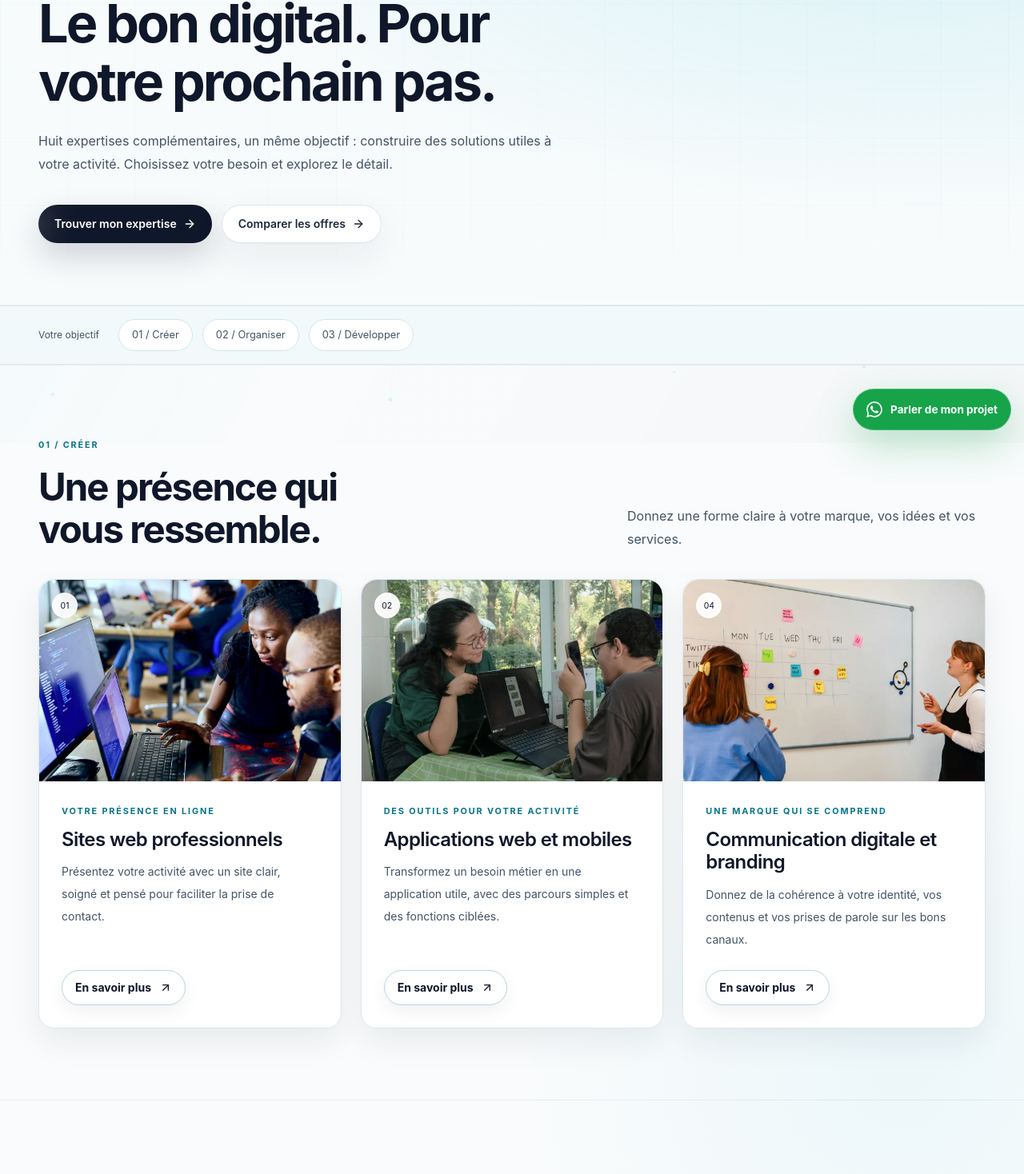
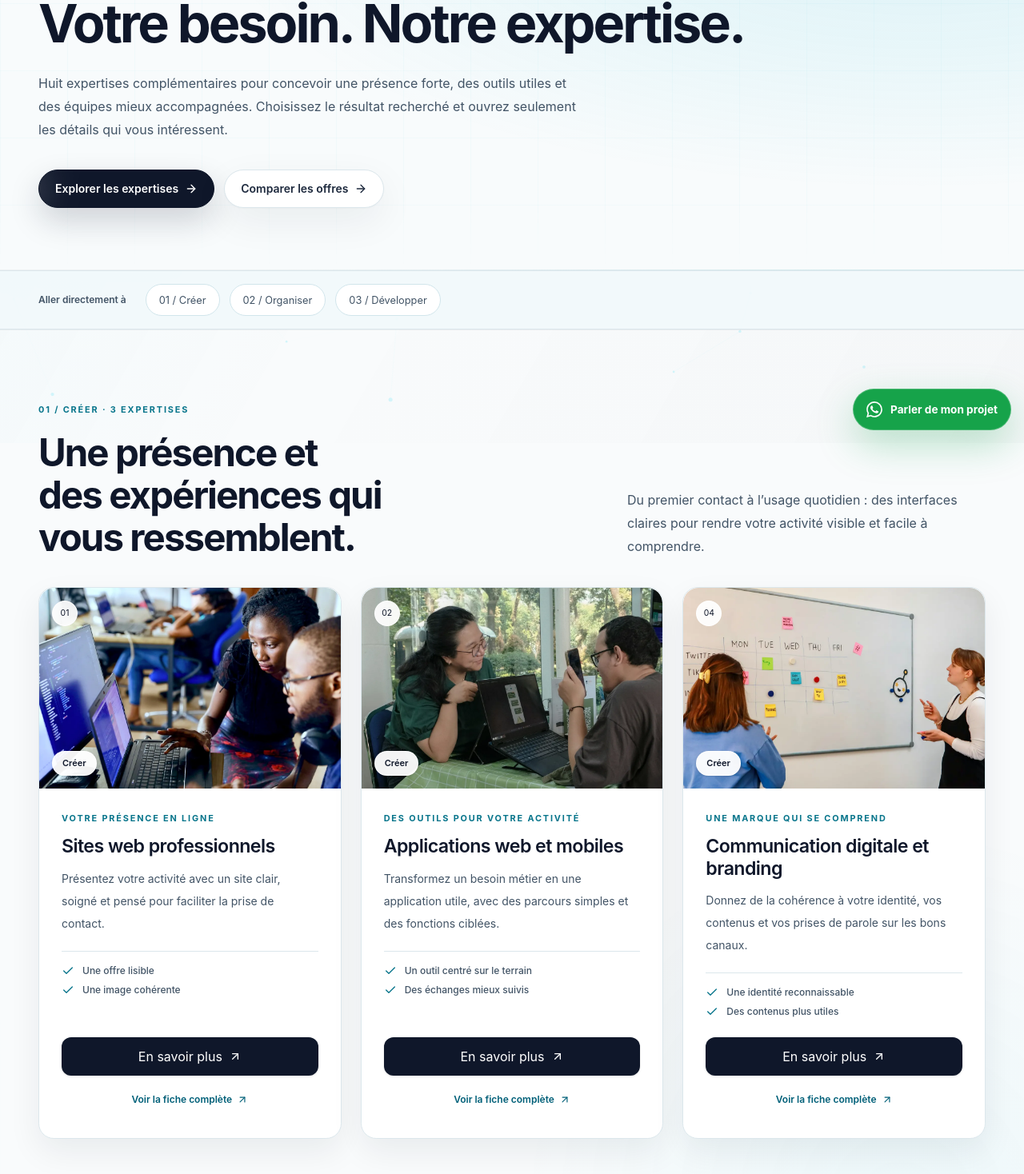
Before and after one commit to Abdoulayeds/siteweb-neuralis, a Next.js app: page /services in a window 1280 px wide. Shown: the part 246-1714 px from the top of the page at 80% size. Built offline with nearby package versions, Linux system fonts and the light colour scheme.

Commit message:
feat: improve service presentation and visible actions GREEN

```diff
--- a/src/app/services/page.tsx
+++ b/src/app/services/page.tsx
@@ -11,19 +11,19 @@ export const metadata: Metadata = {
 };
 
 const groups = [
-  { category: "Créer", id: "creer", number: "01", title: "Une présence qui vous ressemble.", text: "Donnez une forme claire à votre marque, vos idées et vos services." },
-  { category: "Organiser", id: "organiser", number: "02", title: "Des outils qui simplifient le quotidien.", text: "Reliez vos équipes, vos informations et vos processus." },
-  { category: "Développer", id: "developper", number: "03", title: "Les compétences pour aller plus loin.", text: "Prenez du recul, définissez vos priorités et faites progresser vos équipes." },
+  { category: "Créer", id: "creer", number: "01", title: "Une présence et des expériences qui vous ressemblent.", text: "Du premier contact à l’usage quotidien : des interfaces claires pour rendre votre activité visible et facile à comprendre." },
+  { category: "Organiser", id: "organiser", number: "02", title: "Des outils qui rendent le travail plus simple.", text: "Rassemblez les bonnes informations, fluidifiez les opérations et donnez à vos équipes une vision partagée." },
+  { category: "Développer", id: "developper", number: "03", title: "Les compétences pour avancer avec confiance.", text: "Identifiez les prochaines étapes et accompagnez vos équipes dans l’adoption de nouveaux outils." },
 ];
 
 export default function ServicesPage() {
   return <>
-    <PageHero eyebrow="Nos expertises" title="Le bon digital. Pour votre prochain pas." description="Huit expertises complémentaires, un même objectif : construire des solutions utiles à votre activité. Choisissez votre besoin et explorez le détail." primaryLabel="Trouver mon expertise" primaryHref="#expertises" secondaryLabel="Comparer les offres" secondaryHref="/offres" />
-    <nav className="section-nav" aria-label="Parcourir les expertises"><div className="studio-container flex flex-wrap items-center gap-3"><span className="mr-3 text-xs text-slate-400">Votre objectif</span>{groups.map(group => <a key={group.id} href={`#${group.id}`}>{group.number} / {group.category}</a>)}</div></nav>
+    <PageHero eyebrow="Nos expertises" title="Votre besoin. Notre expertise." description="Huit expertises complémentaires pour concevoir une présence forte, des outils utiles et des équipes mieux accompagnées. Choisissez le résultat recherché et ouvrez seulement les détails qui vous intéressent." primaryLabel="Explorer les expertises" primaryHref="#expertises" secondaryLabel="Comparer les offres" secondaryHref="/offres" />
+    <nav className="section-nav" aria-label="Parcourir les expertises"><div className="studio-container flex flex-wrap items-center gap-3"><span className="mr-3 text-xs font-semibold text-slate-700">Aller directement à</span>{groups.map(group => <a key={group.id} href={`#${group.id}`}>{group.number} / {group.category}</a>)}</div></nav>
     <div id="expertises">
-      {groups.map(group => <section id={group.id} key={group.id} className="studio-section scroll-mt-28"><div className="studio-container">
-        <div className="mb-9 grid gap-4 md:grid-cols-[1.2fr_0.8fr] md:items-end"><div><p className="studio-kicker">{group.number} / {group.category}</p><h2 className="studio-heading mt-4">{group.title}</h2></div><p className="studio-copy max-w-md md:justify-self-end">{group.text}</p></div>
-        <div className="grid gap-6 md:grid-cols-2 lg:grid-cols-3">{serviceCatalog.filter(service => service.category === group.category).map(service => <VisualServiceCard key={service.id} service={service} index={serviceCatalog.indexOf(service)} />)}</div>
+      {groups.map((group, index) => <section id={group.id} key={group.id} className={`studio-section scroll-mt-28 ${index % 2 === 1 ? "studio-section-alt" : ""}`}><div className="studio-container">
+        <div className="mb-9 grid gap-5 md:grid-cols-[1.2fr_0.8fr] md:items-end"><div><p className="studio-kicker">{group.number} / {group.category} · {serviceCatalog.filter(service => service.category === group.category).length} expertises</p><h2 className="studio-heading mt-4">{group.title}</h2></div><p className="studio-copy max-w-md md:justify-self-end">{group.text}</p></div>
+        <div className={`grid gap-6 md:grid-cols-2 ${group.category === "Développer" ? "lg:grid-cols-2" : "lg:grid-cols-3"}`}>{serviceCatalog.filter(service => service.category === group.category).map(service => <VisualServiceCard key={service.id} service={service} index={serviceCatalog.indexOf(service)} />)}</div>
       </div></section>)}
     </div>
     <section className="studio-section"><div className="studio-container"><div className="studio-cta"><div><p className="studio-kicker">Parlons simplement</p><h2 className="studio-heading mt-4">Pas besoin de connaître la solution.</h2><p className="studio-copy mt-4 max-w-xl">Décrivez ce qui vous freine aujourd’hui. Nous vous aidons à choisir un premier projet cohérent.</p></div><ButtonLink href="/contact">Expliquer mon besoin</ButtonLink></div></div></section>
--- a/src/components/button-link.tsx
+++ b/src/components/button-link.tsx
@@ -12,9 +12,9 @@ type ButtonLinkProps = {
 export function ButtonLink({ href, children, variant = "primary", whatsapp = false }: ButtonLinkProps) {
   const styles = {
     primary:
-      "site-button-primary bg-cyan-700 text-white shadow-[0_14px_36px_rgba(8,123,145,0.18)] hover:bg-cyan-800 hover:shadow-[0_18px_44px_rgba(8,123,145,0.24)]",
+      "site-button-primary border border-[#0f172a] bg-[#0f172a] text-white shadow-[0_14px_36px_rgba(15,23,42,0.18)] hover:bg-[#1e293b] hover:shadow-[0_18px_44px_rgba(15,23,42,0.24)]",
     secondary:
-      "border border-cyan-700 bg-white text-cyan-800 hover:bg-cyan-50",
+      "border border-[#0f172a] bg-white text-[#0f172a] hover:border-cyan-700 hover:bg-cyan-50",
     ghost:
       "border border-slate-300 bg-white text-slate-800 hover:border-cyan-700 hover:bg-cyan-50",
     light:
@@ -24,7 +24,7 @@ export function ButtonLink({ href, children, variant = "primary", whatsapp = fal
   return (
     <Link
       href={href}
-      className={`group relative inline-flex min-h-12 items-center justify-center gap-2 overflow-hidden rounded-full px-5 text-sm font-semibold transition duration-300 hover:-translate-y-0.5 focus-visible:outline focus-visible:outline-2 focus-visible:outline-offset-4 focus-visible:outline-cyan-300 ${styles[variant]}`}
+      className={`group relative inline-flex min-h-12 items-center justify-center gap-2 overflow-hidden rounded-full px-5 text-sm font-semibold transition duration-300 hover:-translate-y-0.5 focus-visible:outline focus-visible:outline-2 focus-visible:outline-offset-4 focus-visible:outline-cyan-600 motion-reduce:transform-none motion-reduce:transition-none ${styles[variant]}`}
     >
       <span className="absolute inset-y-0 -left-10 w-10 rotate-12 bg-white/30 blur-xl transition duration-700 group-hover:left-[120%]" />
       {whatsapp ? <SocialIcon name="WhatsApp" className="relative h-4 w-4 transition group-hover:scale-110" /> : null}
--- a/src/components/detail-dialog.tsx
+++ b/src/components/detail-dialog.tsx
@@ -70,7 +70,7 @@ export function DetailDialog({
         type="button"
         aria-haspopup="dialog"
         onClick={openDialog}
-        className={triggerClassName ?? "inline-flex items-center gap-2 rounded-lg text-sm font-semibold text-cyan-800 transition-colors hover:text-cyan-950 focus-visible:outline-2 focus-visible:outline-offset-4 focus-visible:outline-cyan-700 motion-reduce:transition-none"}
+        className={triggerClassName ?? "inline-flex min-h-11 items-center gap-2 rounded-full border border-slate-300 bg-white px-4 py-2 text-sm font-semibold text-slate-900 transition-[background-color,border-color,box-shadow] hover:border-cyan-600 hover:bg-cyan-50 hover:shadow-sm focus-visible:outline-2 focus-visible:outline-offset-4 focus-visible:outline-cyan-700 motion-reduce:transition-none"}
       >
         {triggerLabel}
         <ArrowUpRight className="h-4 w-4 shrink-0" aria-hidden="true" />
--- a/src/components/service-detail.tsx
+++ b/src/components/service-detail.tsx
@@ -8,43 +8,46 @@ export function ServiceDetail({ service, standalone = false }: { service: Servic
   return (
     <div className="service-detail">
       <div className="grid gap-7 md:grid-cols-2 md:items-center">
-        <Image src={service.image} alt={service.imageAlt} width={1200} height={800} className="aspect-[3/2] w-full rounded-2xl object-cover" />
+        <Image src={service.image} alt={service.imageAlt} width={1200} height={800} sizes="(min-width: 768px) 50vw, 100vw" className="aspect-[3/2] w-full rounded-2xl object-cover" />
         <div>
-          <p className="studio-copy">{service.description}</p>
+          <p className="studio-kicker">En bref</p>
+          <p className="mt-3 text-base leading-8 text-slate-700">{service.description}</p>
+          <p className="mt-5 text-sm font-semibold text-[#0F172A]">À qui s’adresse ce service ?</p>
           <div className="studio-tags mt-5">{service.forWho.map(item => <span key={item}>{item}</span>)}</div>
         </div>
       </div>
       <div className="my-9 grid gap-5 md:grid-cols-3">
         {service.benefits.map((benefit, index) => (
-          <div key={benefit.title} className="rounded-2xl border border-white/10 bg-white/[0.025] p-5">
-            <span className="text-xs font-semibold text-cyan-300">0{index + 1}</span>
-            <h3 className="mt-3 text-lg font-semibold text-white">{benefit.title}</h3>
-            <p className="mt-2 text-sm leading-7 text-slate-300">{benefit.description}</p>
+          <div key={benefit.title} className="rounded-2xl border border-slate-200 bg-slate-50 p-5">
+            <span className="inline-flex h-8 w-8 items-center justify-center rounded-lg bg-cyan-100 text-xs font-bold text-cyan-800">0{index + 1}</span>
+            <h3 className="mt-3 text-lg font-semibold text-[#0F172A]">{benefit.title}</h3>
+            <p className="mt-2 text-sm leading-7 text-slate-600">{benefit.description}</p>
           </div>
         ))}
       </div>
       <div className="grid gap-8 md:grid-cols-2">
         <div>
-          <h3 className="text-xl font-semibold text-white">Ce que nous construisons avec vous</h3>
-          <ul className="mt-5 grid gap-3">{service.deliverables.map(item => <li key={item} className="flex gap-3 text-sm leading-6 text-slate-300"><Check className="mt-1 h-4 w-4 shrink-0 text-cyan-300" aria-hidden /><span>{item}</span></li>)}</ul>
+          <h3 className="text-xl font-semibold text-[#0F172A]">Ce que nous construisons avec vous</h3>
+          <ul className="mt-5 grid gap-3">{service.deliverables.map(item => <li key={item} className="flex gap-3 text-sm leading-6 text-slate-700"><Check className="mt-1 h-4 w-4 shrink-0 text-cyan-700" aria-hidden /><span>{item}</span></li>)}</ul>
         </div>
-        <div className="rounded-2xl border border-cyan-300/15 bg-cyan-300/[0.04] p-6">
+        <div className="self-start rounded-2xl border border-cyan-200 bg-cyan-50/70 p-6">
           <p className="studio-kicker">Un exemple concret</p>
-          <h3 className="mt-3 text-xl font-semibold text-white">{service.example.title}</h3>
-          <p className="mt-3 text-sm leading-7 text-slate-300">{service.example.description}</p>
+          <h3 className="mt-3 text-xl font-semibold text-[#0F172A]">{service.example.title}</h3>
+          <p className="mt-3 text-sm leading-7 text-slate-700">{service.example.description}</p>
+          <p className="mt-5 border-t border-cyan-200 pt-4 text-xs leading-5 text-slate-600">Exemple de situation, pas un projet client présenté.</p>
         </div>
       </div>
-      <div className="my-9 border-y border-white/10 py-7">
-        <h3 className="text-xl font-semibold text-white">Comment se déroule le projet ?</h3>
-        <ol className="mt-5 grid gap-5 sm:grid-cols-2">{service.process.map((step,index) => <li key={step} className="flex gap-3 text-sm leading-6 text-slate-300"><span className="text-cyan-300">0{index+1}</span>{step}</li>)}</ol>
+      <div className="my-9 border-y border-slate-200 py-7">
+        <h3 className="text-xl font-semibold text-[#0F172A]">Comment se déroule le projet ?</h3>
+        <ol className="mt-5 grid gap-3 sm:grid-cols-2">{service.process.map((step,index) => <li key={step} className="flex gap-3 rounded-xl border border-slate-200 bg-white p-4 text-sm leading-6 text-slate-700"><span className="font-bold text-cyan-800">0{index+1}</span>{step}</li>)}</ol>
       </div>
-      <h3 className="text-xl font-semibold text-white">Vos questions, nos réponses</h3>
+      <h3 className="text-xl font-semibold text-[#0F172A]">Vos questions, nos réponses</h3>
       <div className="mt-4 grid gap-3">{service.faq.map(item => <details key={item.question} className="studio-faq"><summary>{item.question}</summary><p>{item.answer}</p></details>)}</div>
       <div className="mt-8 flex flex-wrap items-center gap-5">
         <ButtonLink href="/contact#formulaire">Parlons de votre projet</ButtonLink>
         {!standalone && <Link href={`/services/${service.id}`} className="studio-link">Ouvrir la fiche complète <ArrowUpRight className="h-4 w-4" aria-hidden /></Link>}
       </div>
-      <p className="mt-4 text-xs leading-6 text-slate-400">Le périmètre, le calendrier et les modalités d’accompagnement sont définis dans votre proposition.</p>
+      <p className="mt-4 text-xs leading-6 text-slate-600">Le périmètre, le calendrier et les modalités d’accompagnement sont définis dans votre proposition.</p>
     </div>
   );
 }
--- a/src/components/visual-service-card.tsx
+++ b/src/components/visual-service-card.tsx
@@ -1,24 +1,37 @@
 import Image from "next/image";
 import Link from "next/link";
+import { ArrowUpRight, Check } from "lucide-react";
 import type { ServiceDefinition } from "@/lib/service-catalog";
 import { DetailDialog } from "./detail-dialog";
 import { ServiceDetail } from "./service-detail";
 
 export function VisualServiceCard({ service, index = 0 }: { service: ServiceDefinition; index?: number }) {
   return (
-    <article id={service.id} className="visual-service-card group scroll-mt-32">
-      <Link href={`/services/${service.id}`} className="service-image-link" aria-label={`Découvrir : ${service.title}`}>
-        <Image src={service.image} alt={service.imageAlt} width={1200} height={800} sizes="(max-width: 767px) 100vw, (max-width: 1023px) 50vw, 40vw" className="aspect-[3/2] w-full object-cover transition duration-700 group-hover:scale-[1.035] motion-reduce:transform-none" />
+    <article id={service.id} className="visual-service-card group scroll-mt-32 overflow-hidden">
+      <Link href={`/services/${service.id}`} className="service-image-link focus-visible:outline-2 focus-visible:outline-offset-[-4px] focus-visible:outline-cyan-700" aria-label={`Découvrir : ${service.title}`}>
+        <Image src={service.image} alt={service.imageAlt} width={1200} height={800} sizes="(max-width: 767px) 100vw, (max-width: 1023px) 50vw, 40vw" className="aspect-[3/2] w-full object-cover transition-transform duration-700 motion-safe:group-hover:scale-[1.035] motion-reduce:transition-none" />
         <span className="service-image-number" aria-hidden>0{index + 1}</span>
+        <span className="absolute bottom-4 left-4 rounded-full border border-white/75 bg-white/95 px-3 py-1.5 text-[11px] font-semibold text-[#0F172A] shadow-sm">{service.category}</span>
       </Link>
       <div className="flex flex-1 flex-col p-6 lg:p-7">
         <p className="studio-kicker">{service.eyebrow}</p>
-        <h3 className="mt-3 text-2xl font-semibold tracking-tight text-white">{service.title}</h3>
-        <p className="mt-3 text-sm leading-7 text-slate-300">{service.summary}</p>
-        <div className="mt-auto pt-6">
-          <DetailDialog title={service.title} eyebrow={service.eyebrow} triggerClassName="studio-link min-h-11" triggerLabel="En savoir plus">
+        <h3 className="mt-3 text-[1.45rem] font-semibold leading-tight tracking-[-0.025em] text-[#0F172A]">{service.title}</h3>
+        <p className="mt-3 text-sm leading-7 text-slate-600">{service.summary}</p>
+        <ul className="mt-5 space-y-2 border-t border-slate-200 pt-4" aria-label="Bénéfices clés">
+          {service.benefits.slice(0, 2).map((benefit) => (
+            <li key={benefit.title} className="flex items-center gap-2.5 text-xs font-medium text-slate-700">
+              <Check className="h-4 w-4 shrink-0 text-cyan-700" aria-hidden="true" />
+              {benefit.title}
+            </li>
+          ))}
+        </ul>
+        <div className="mt-auto grid gap-2.5 pt-6">
+          <DetailDialog title={service.title} eyebrow={service.eyebrow} triggerClassName="inline-flex min-h-12 w-full items-center justify-center gap-2 rounded-xl bg-[#0F172A] px-5 py-3 text-sm font-semibold text-white shadow-sm transition-colors duration-200 hover:bg-[#075d72] focus-visible:outline-2 focus-visible:outline-offset-2 focus-visible:outline-cyan-700 motion-reduce:transition-none" triggerLabel="En savoir plus">
             <ServiceDetail service={service} />
           </DetailDialog>
+          <Link href={`/services/${service.id}`} className="inline-flex min-h-10 items-center justify-center gap-1.5 rounded-lg text-xs font-semibold text-cyan-800 underline-offset-4 hover:underline focus-visible:outline-2 focus-visible:outline-offset-2 focus-visible:outline-cyan-700">
+            Voir la fiche complète <ArrowUpRight className="h-3.5 w-3.5" aria-hidden="true" />
+          </Link>
         </div>
       </div>
     </article>
```
Also changed, not shown: src/app/portfolio/page.tsx (+18 -13 lines).
